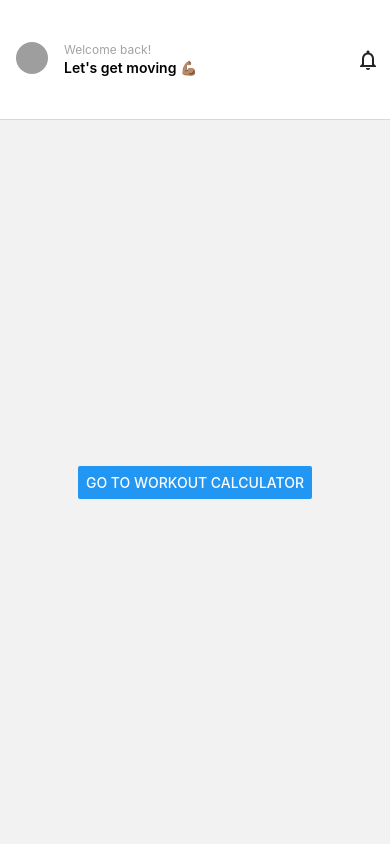
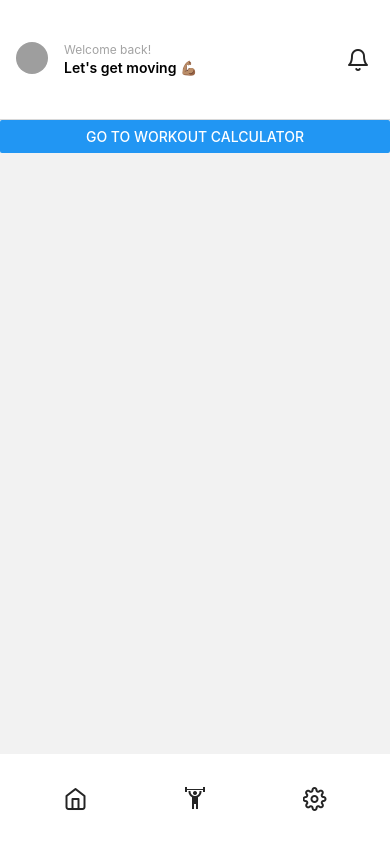
Before and after one commit to briklabs/beta-blitz-mobile, a React Native app: screen /HomeScreen in a window 390 px wide. Built offline with nearby package versions, Linux system fonts and the light colour scheme; grey boxes are pictures that could not be loaded.

Commit message:
feat(dashboard): added bottom navigation

```diff
--- a/app/App.tsx
+++ b/app/App.tsx
@@ -55,11 +55,11 @@ function App() {
               ),
               headerRight: () => (
                 <Pressable onPress={() => console.log("hello")}>
-                  <Icon name="notifications-none" />
+                  <Icon name="bell" type="feather" />
                 </Pressable>
               ),
               headerRightContainerStyle: {
-                padding: 10,
+                paddingRight: 20,
               },
             }}
           />
--- a/app/screens/HomeScreen.tsx
+++ b/app/screens/HomeScreen.tsx
@@ -1,14 +1,28 @@
 import React from "react";
-import { View, Button, Text } from "react-native";
+import { View, Button, Text, Pressable, ScrollView } from "react-native";
 import { ScreenProps } from "../utils/types";
+import { Icon } from "@rneui/themed";
 
 const HomeScreen = ({ navigation }: ScreenProps<"HomeScreen">) => {
   return (
-    <View className="flex-1 items-center justify-center">
-      <Button
-        title="Go to Workout Calculator"
-        onPress={() => navigation.navigate("WorkoutCalculator")}
-      />
+    <View className="flex-1">
+      <ScrollView>
+        <Button
+          title="Go to Workout Calculator"
+          onPress={() => navigation.navigate("WorkoutCalculator")}
+        />
+      </ScrollView>
+      <View className="flex-row py-8 justify-evenly gap-8 bg-white">
+        <Pressable>
+          <Icon name="home" type="feather" />
+        </Pressable>
+        <Pressable>
+          <Icon name="weight-lifter" type="material-community" />
+        </Pressable>
+        <Pressable>
+          <Icon name="settings" type="feather" />
+        </Pressable>
+      </View>
     </View>
   );
 };
```
